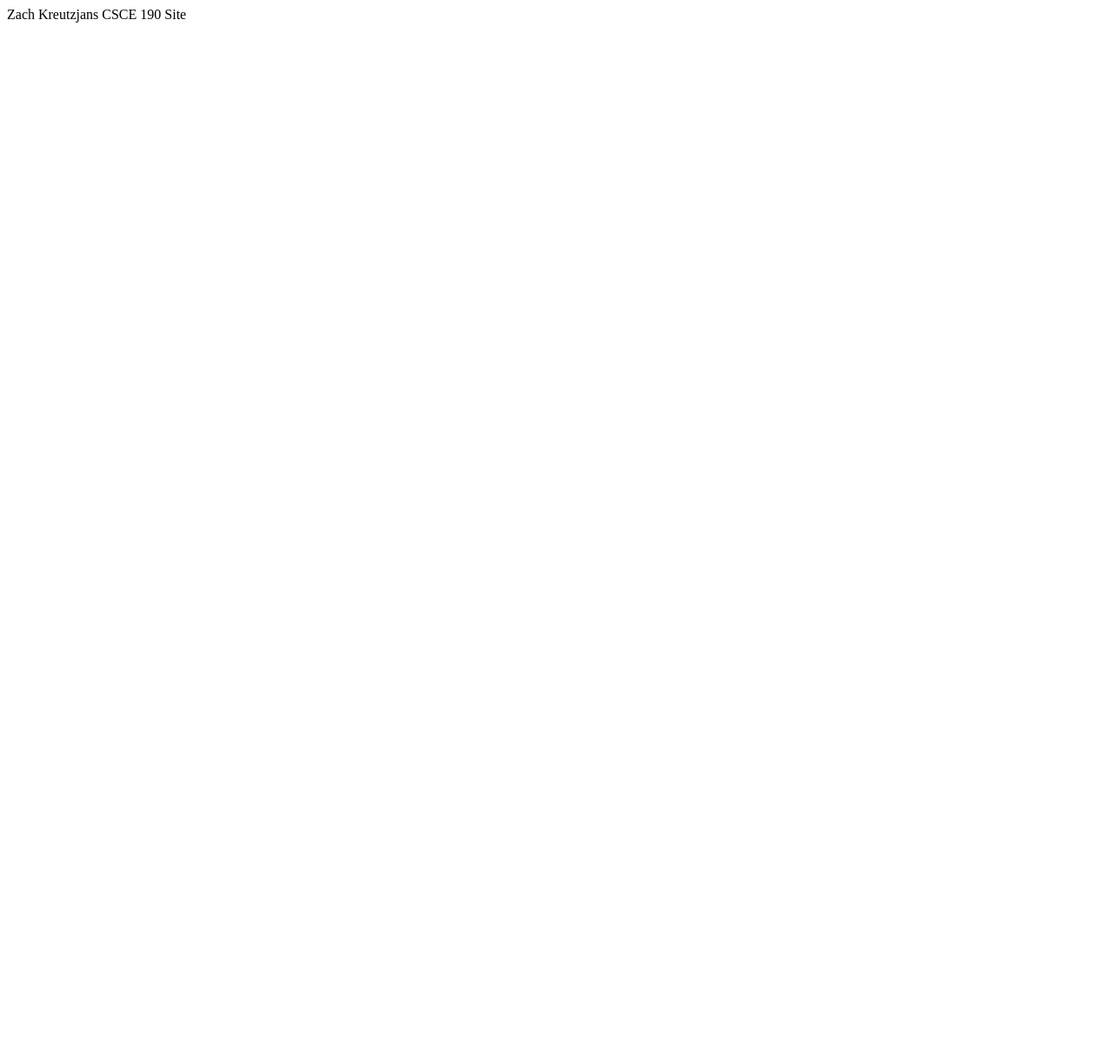
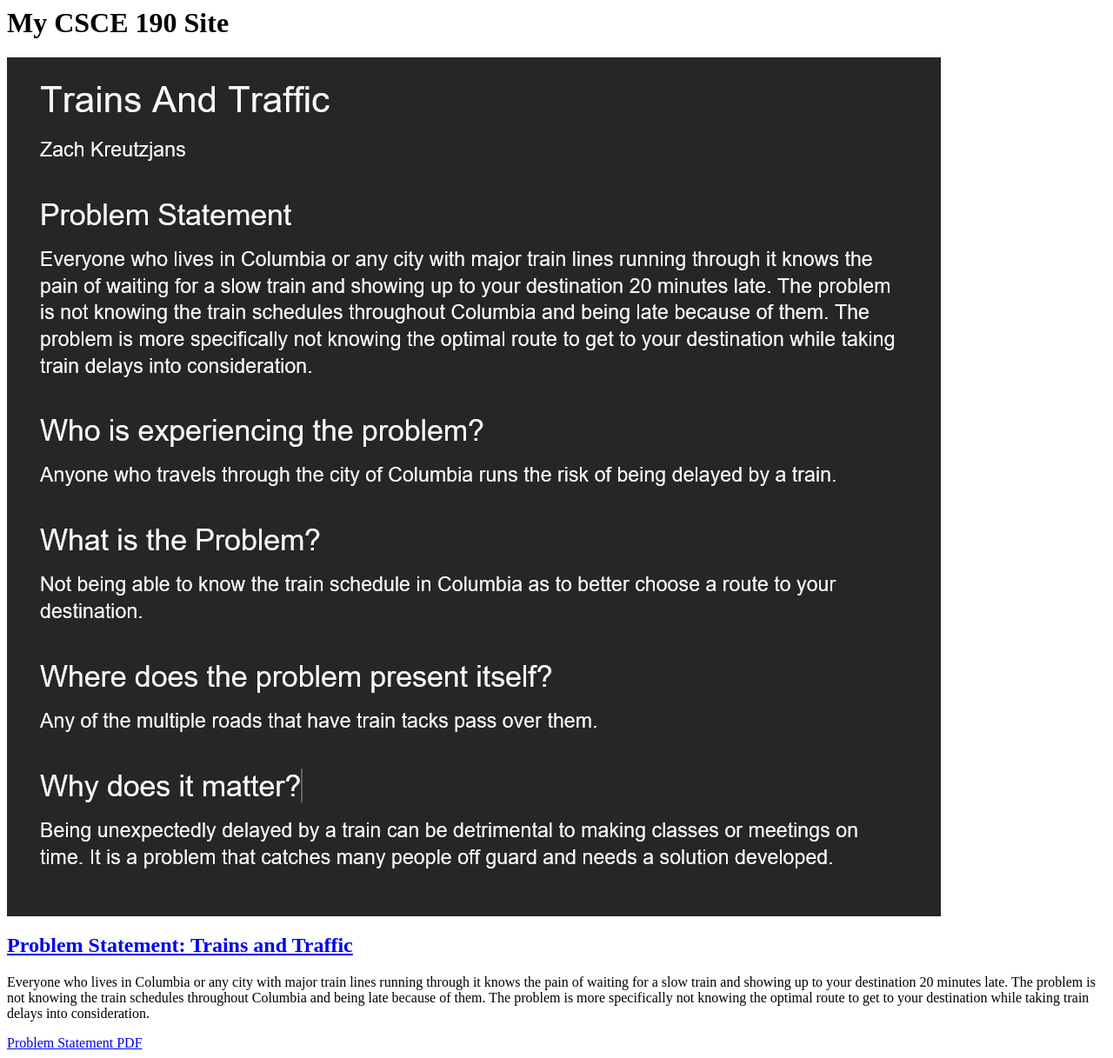
Before and after one commit to zkreutzjanz/zkreutzjanz.github.io, a plain HTML site: page index.html in a window 1280 px wide. Shown: the whole page at 87% size. Before the commit the page ends 800 px from the top, so only its background shows below. Drawn offline with Linux system fonts and the light colour scheme.

Commit message:
Assignment 2 commit

```diff
--- a/index.html
+++ b/index.html
@@ -1 +1,19 @@
-<h>Zach Kreutzjans CSCE 190 Site</h>
+<html>
+    <head>
+        <title>CSCE 190: Zach Kreutzjans</title>
+    </head>
+    <body>
+        <h1>My CSCE 190 Site</h1>
+        <section class="assignment">
+            <a href="files/CSCE190.ProblemStatement.pdf"><img src="images/ProblemStatement.png"/></a>
+            <section class="ass-details">
+                <a href="files/CSCE190.ProblemStatement.pdf"><h2>Problem Statement: Trains and Traffic</h2></a>
+                <p>
+                    Everyone who lives in Columbia or any city with major train lines running through it knows the pain of waiting for a slow train and showing up to your destination 20 minutes late. The problem is not knowing the train schedules throughout Columbia and being late because of them. The problem is more specifically not knowing the optimal route to get to your destination while taking train delays into consideration.
+                </p>
+                <a href="files/CSCE190.ProblemStatement.pdf">Problem Statement PDF</a>
+            </section>
+
+        </section>
+    </body>
+</html>
```
Also changed, not shown: images/ProblemStatement.png (added), 1 other file.
